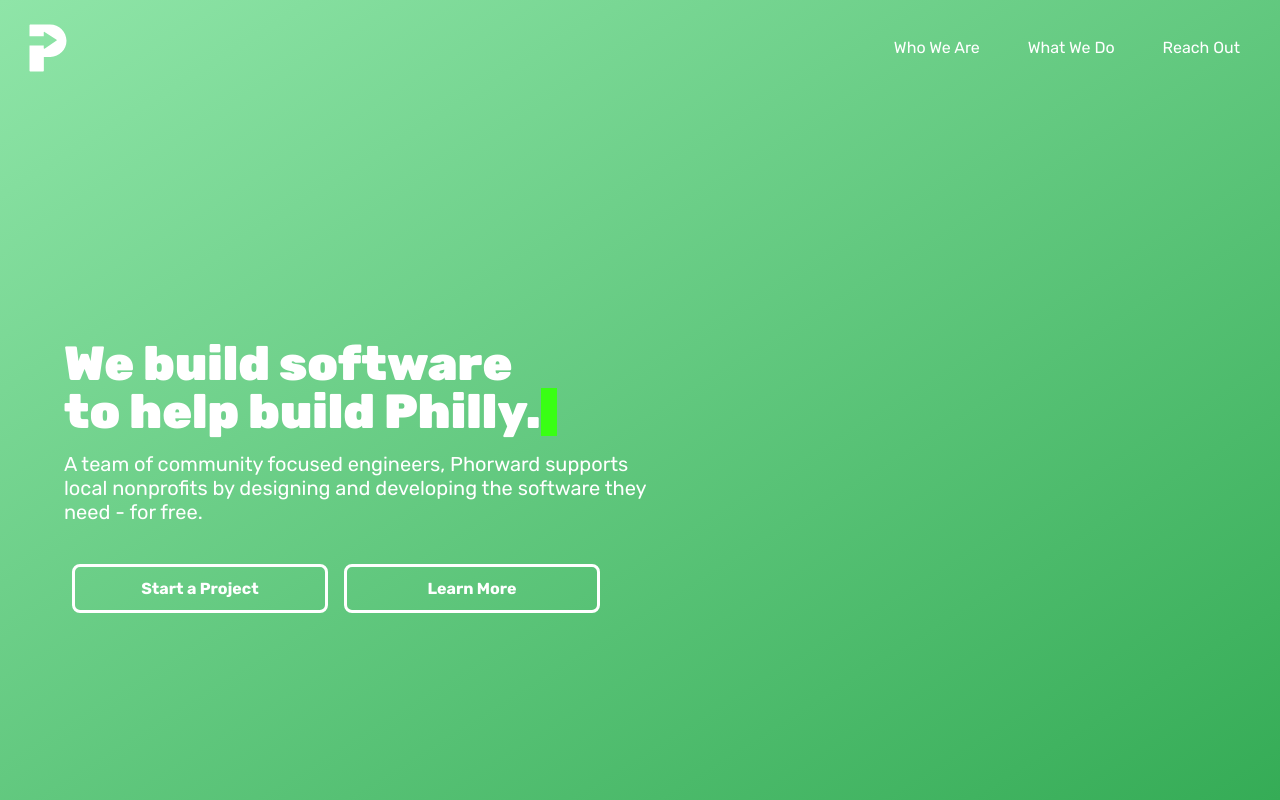
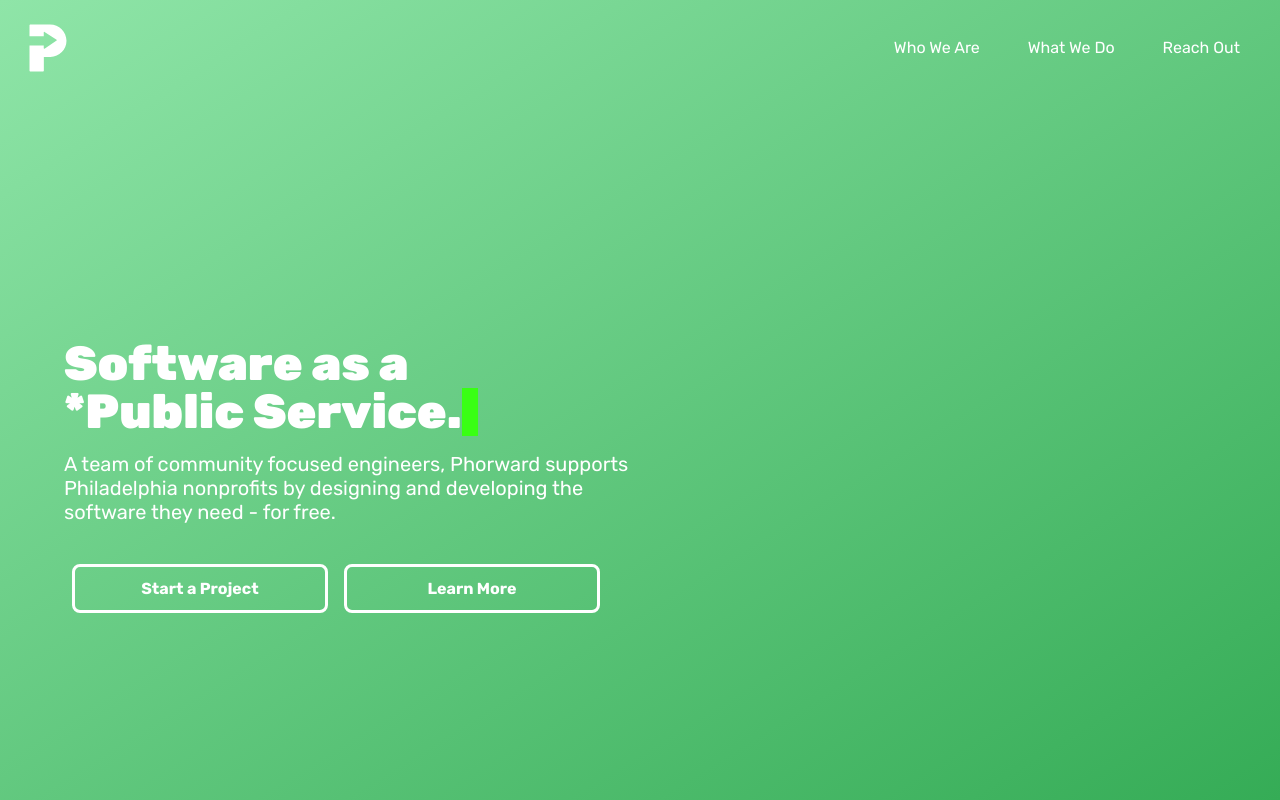
Before and after one commit to phorward-org/phorward.org, a React (Create React App) app: page / in a window 1280 px wide. Built offline with nearby package versions, Linux system fonts and the light colour scheme; a web font is replaced by a local one.

Commit message:
updating landing

```diff
--- a/src/components/Landing/Landing.js
+++ b/src/components/Landing/Landing.js
@@ -9,8 +9,8 @@
   const [line2, setLine2] = useState('')
 
   useEffect(() => {
-    const s1 = 'We build software         '
-    const s2 = 'to help build Philly.   '
+    const s1 = 'Software as a         '
+    const s2 = '*Public Service.   '
     for (const c in s1 + s2) {
       setTimeout(() => {
         if (c < s1.length) {
@@ -33,15 +33,15 @@
         {!mobile && <div id="Cursor2" />}
       </h1>
       <h4>
-        A team of community focused engineers, Phorward supports local
+        A team of community focused engineers, Phorward supports Philadelphia
         nonprofits by designing and developing the software they need - for
         free.
       </h4>
       <div>
-        <Link to="/projects">
+        <Link to="/contact">
           <button>Start a Project</button>
         </Link>
-        <Link to="/about">
+        <Link to="/who">
           <button>Learn More</button>
         </Link>
       </div>
```
